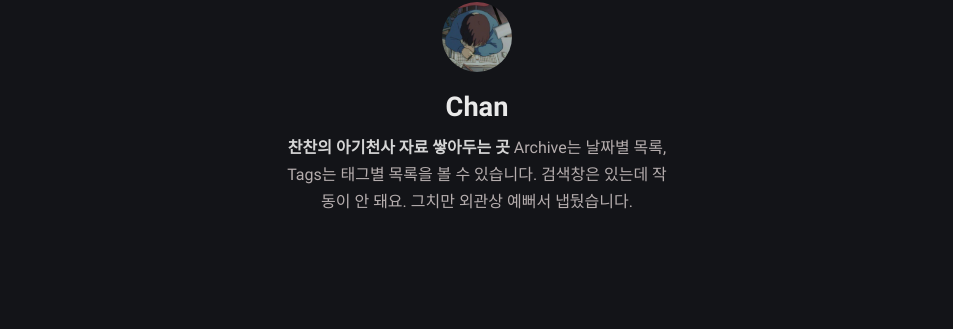
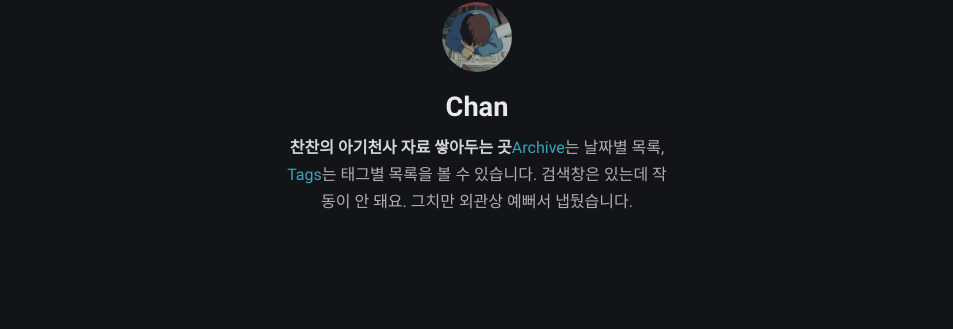
Before and after one commit to iwdstry/yeieje, a Jekyll site: the page built from index.md, in a window 1280 px wide. Shown: the part 166-495 px from the top of the page, without its empty margins (163-1116 px from the left). Built offline with Jekyll 4.4.1, drawn with Linux system fonts in a browser that asks for light colours.

Commit message:
Create _config.yml

```diff
--- a/_config.yml
+++ b/_config.yml
@@ -10,7 +10,7 @@
 # Profile settings
 author:
   name: Chan # author name
-  bio:  <b>찬찬의 아기천사 자료 쌓아두는 곳</b> Archive는 날짜별 목록, Tags는 태그별 목록을 볼 수 있습니다. 검색창은 있는데 작동이 안 돼요. 그치만 외관상 예뻐서 냅뒀습니다. # tell to the world
+  bio:  <b>찬찬의 아기천사 자료 쌓아두는 곳</b><font color="#36B8CF">Archive</font color>는 날짜별 목록, <font color="#36B8CF">Tags</font color>는 태그별 목록을 볼 수 있습니다. 검색창은 있는데 작동이 안 돼요. 그치만 외관상 예뻐서 냅뒀습니다. # tell to the world
   username: yeieje # general username
   github: github_yeieje # github username
   twitter: twitter_yeieje # twitter username
```
